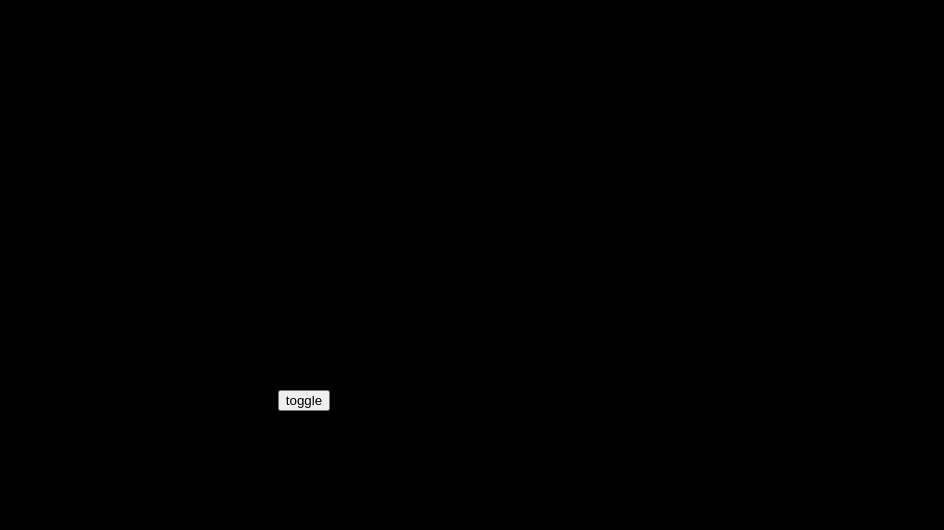
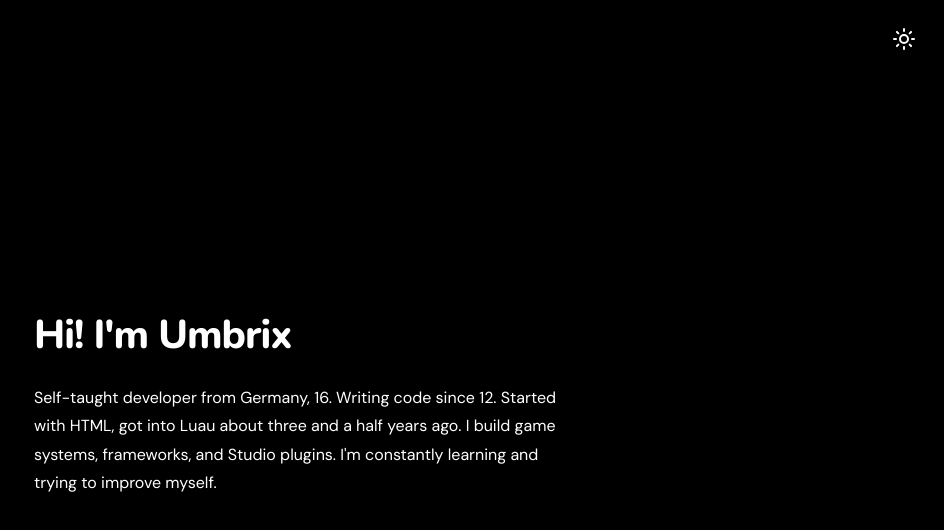
Before and after one commit to umbrix-dev/portfolio, a SvelteKit app: page / in a window 1280 px wide. Shown: the top 530 px of the page, without its empty margins (336-1280 px from the left). Built offline with nearby package versions, Linux system fonts and the light colour scheme.

Commit message:
Implement hero with name and bio

```diff
--- a/src/routes/+page.svelte
+++ b/src/routes/+page.svelte
@@ -1,24 +1,50 @@
 <script lang="ts">
+    import SunIcon from "@lucide/svelte/icons/sun";
+    import MoonIcon from "@lucide/svelte/icons/moon";
+
     let darkMode = $state(true);
 </script>
 
 <main class:darkMode>
     <button id="toggle-theme-btn" onclick={() => (darkMode = !darkMode)}>
-        toggle
+        {#if darkMode}
+            <SunIcon color="var(--text-color)" />
+        {:else}
+            <MoonIcon color="var(--text-color)" />
+        {/if}
     </button>
+
+    <div class="hero">
+        <h1>Hi! I'm <span class="name">Umbrix</span></h1>
+        <p class="bio">
+            Self-taught developer from Germany, 16. Writing code since 12.
+            Started with HTML, got into Luau about three and a half years ago.
+            I build game systems, frameworks, and Studio plugins.
+            I'm constantly learning and trying to improve myself.
+        </p>
+    </div>
 </main>
 
 <style>
+    @import url(https://fonts.googleapis.com/css?family=Nunito:200,300,regular,500,600,700,800,900,200italic,300italic,italic,500italic,600italic,700italic,800italic,900italic);
+    @import url(https://fonts.googleapis.com/css?family=DM+Sans:100,200,300,regular,500,600,700,800,900,100italic,200italic,300italic,italic,500italic,600italic,700italic,800italic,900italic);
+
     main {
         --bg-color: white;
+        --text-color: black;
+        --font-primary: "Nunito";
+        --font-secondary: "DM Sans";
     }
 
     main.darkMode {
-        --bg-color: black
+        --bg-color: black;
+        --text-color: white;
     }
 
     main {
         background-color: var(--bg-color);
+        color: var(--text-color);
+        font-family: var(--font-secondary);
 
         position: fixed;
         top: 0;
@@ -31,4 +57,32 @@
         justify-content: center;
         align-items: center;
     }
+
+    #toggle-theme-btn {
+        background: none;
+        border: none;
+
+        position: fixed;
+        top: 20px;
+        right: 20px;
+        width: 40px;
+        height: 40px;
+    }
+
+    #toggle-theme-btn:hover {
+        cursor: pointer;
+    }
+
+    h1 {
+        font-family: var(--font-primary);
+        font-size: 2.5rem;
+        font-weight: 800;
+        line-height: 1.1;
+        letter-spacing: -0.025em;
+    }
+
+    .bio {
+        line-height: 1.78;
+        max-width: 540px;
+    }
 </style>
```
